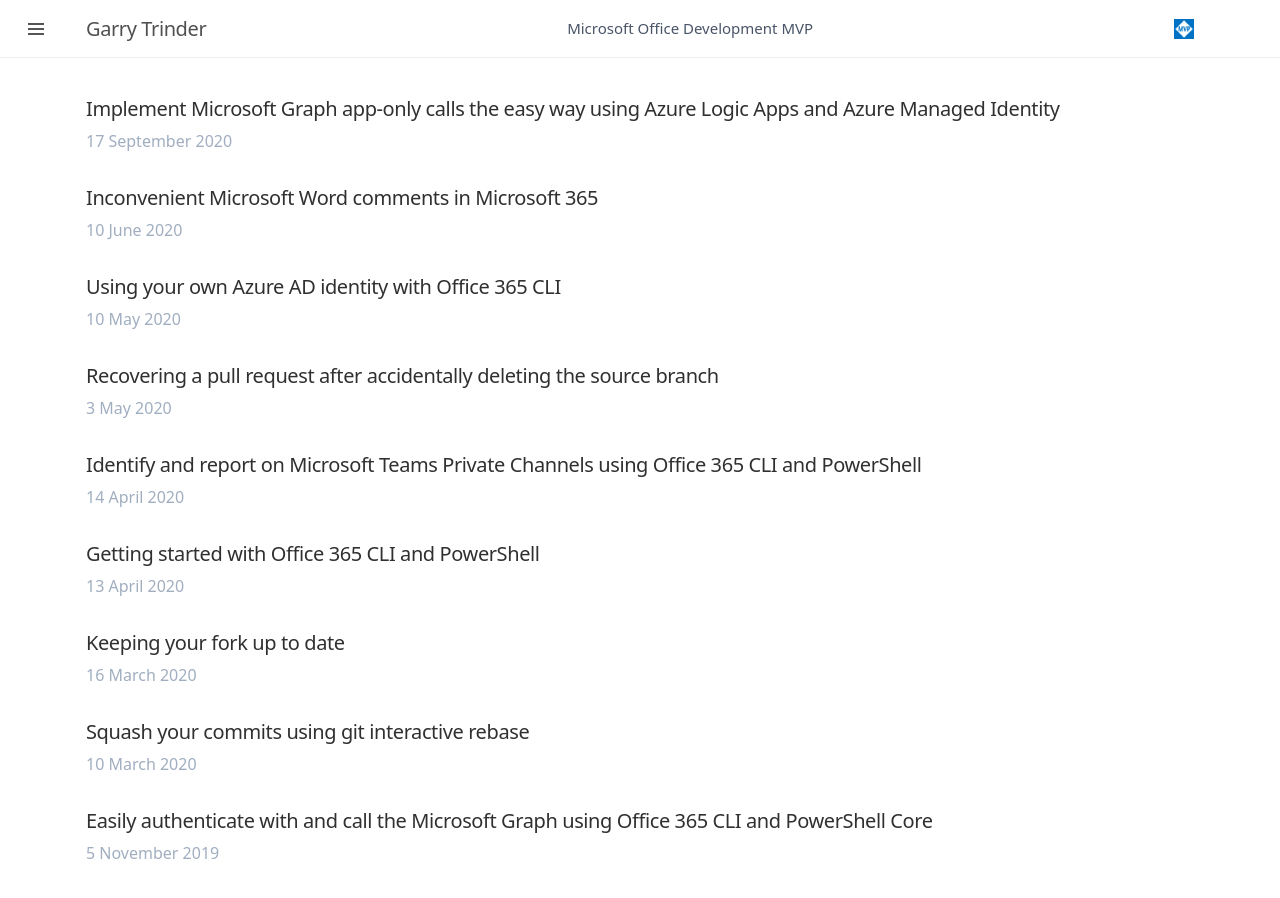
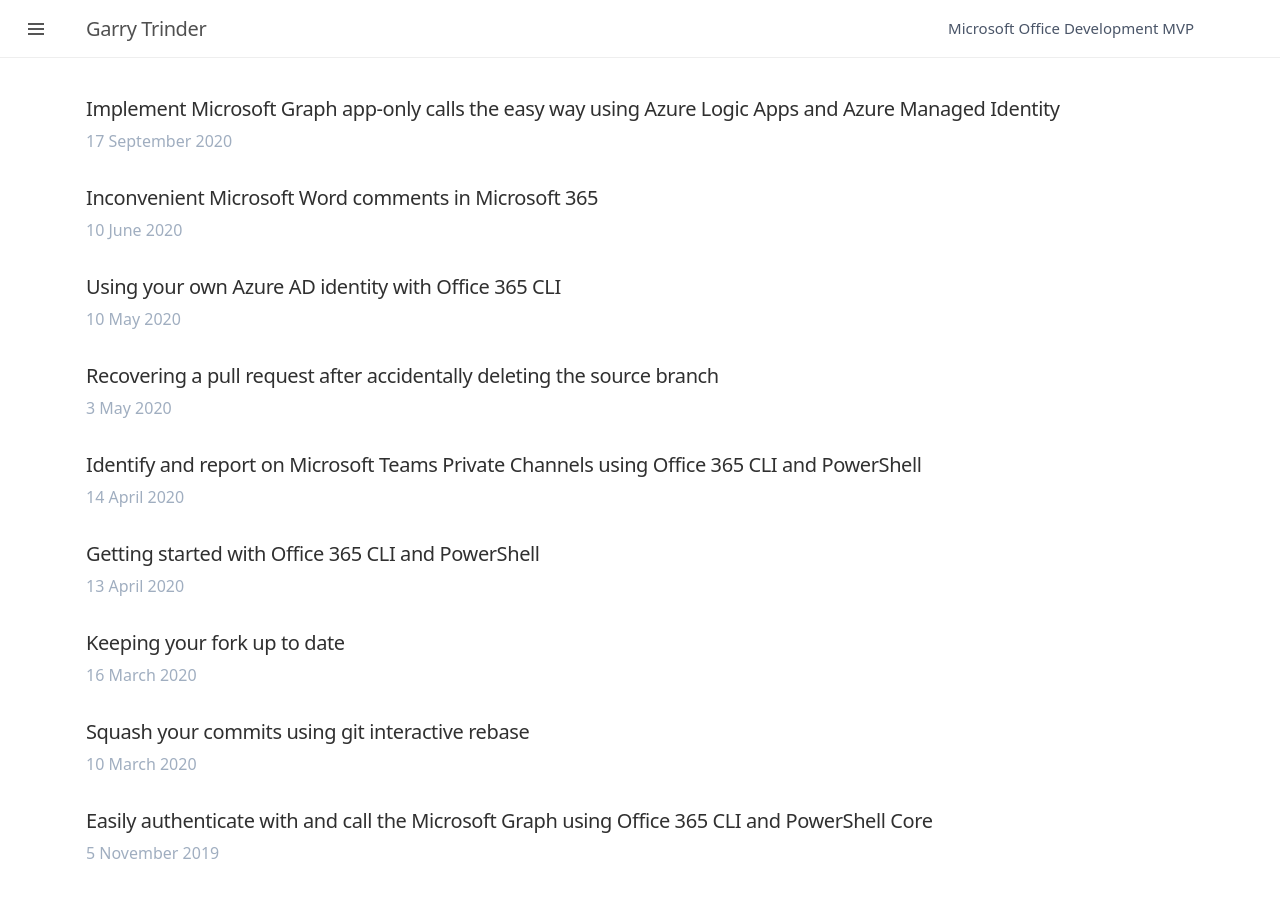
Before and after one commit to garrytrinder/garrytrinder.github.io, a Jekyll site: the page built from index.html, in a window 1280 px wide and 900 px high. Built offline with Jekyll 4.4.1, drawn with Linux system fonts in a browser that asks for light colours; nearby versions of some CDN libraries; the list of posts is cut into pages by our own code.

Commit message:
Removed MVP icon

```diff
--- a/_layouts/default.html
+++ b/_layouts/default.html
@@ -15,7 +15,6 @@
         <h3 class="masthead-title">
           <a href="{{ site.baseurl }}/" title="Home">{{ site.title }}</a>
           <small>{{ site.tagline }}</small>
-          <img src="{{ site.baseurl }}/public/img/mvp-avatar.png" alt="MVP">
         </h3>
       </div>
     </div>
```
